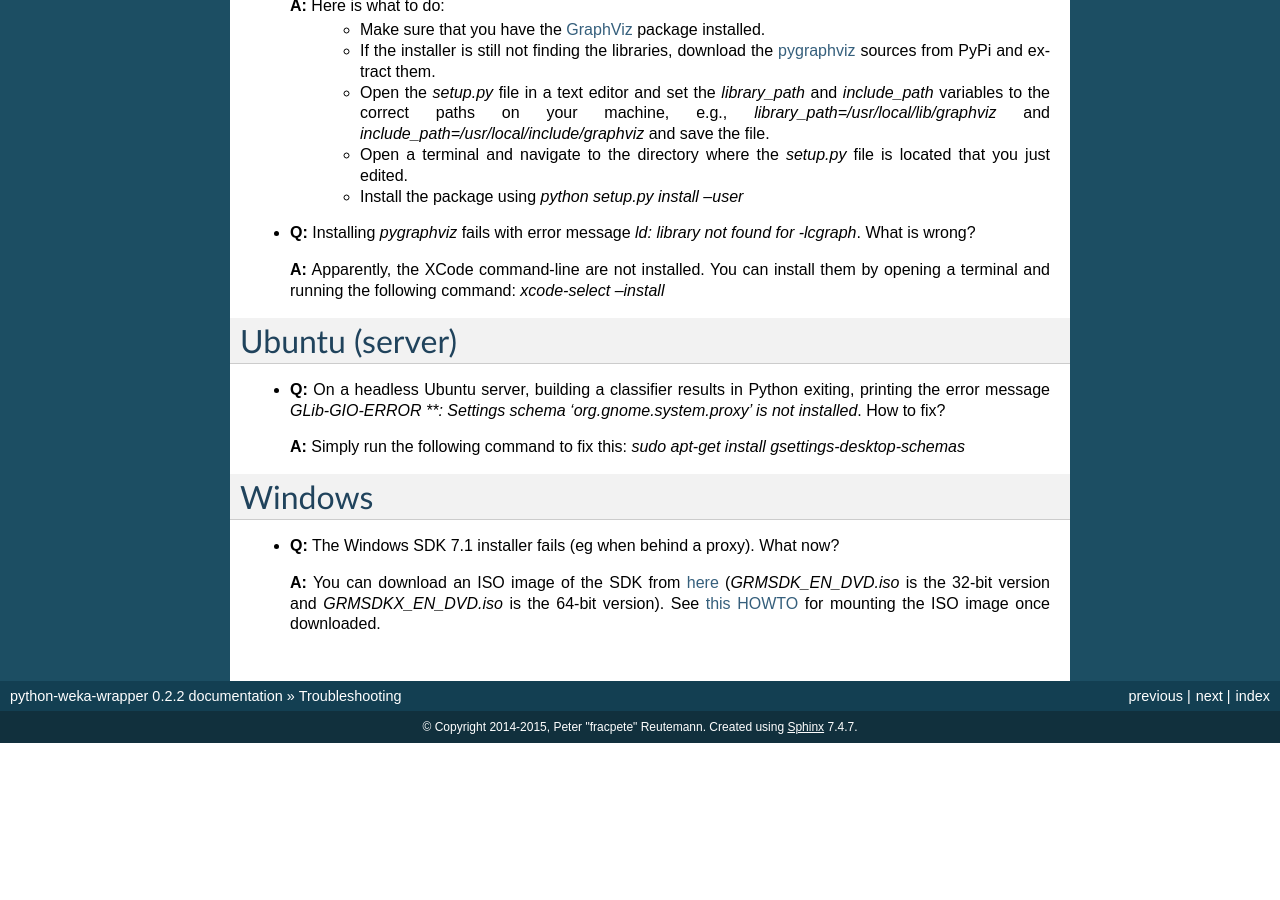
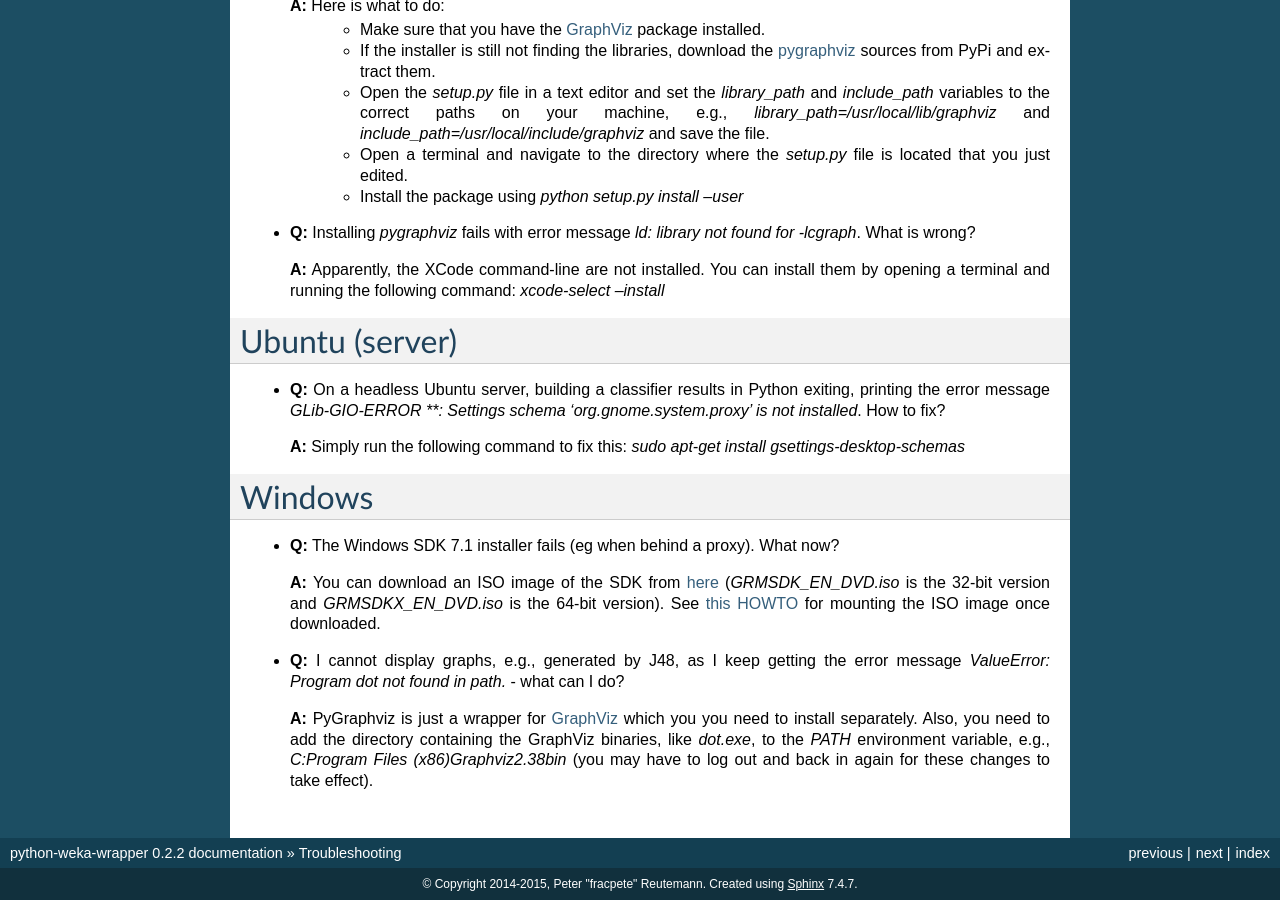
Before and after one commit to fracpete/python-weka-wrapper, a Sphinx documentation site: the page built from doc/source/troubleshooting.rst, in a window 1280 px wide and 900 px high, scrolled down 748 px. Built offline with Sphinx 7.4.7, drawn with Linux system fonts in a browser that asks for light colours; before the commit the page ends 1491 px from its top, so only the background shows below that.

Commit message:
added Q&A for installing graphviz on Windows

```diff
--- a/doc/source/troubleshooting.rst
+++ b/doc/source/troubleshooting.rst
@@ -87,3 +87,8 @@ Windows
   (`GRMSDK_EN_DVD.iso` is the 32-bit version and `GRMSDKX_EN_DVD.iso` is the 64-bit version).
   See `this HOWTO <http://www.howtogeek.com/howto/windows-vista/mount-an-iso-image-in-windows-vista/>`_
   for mounting the ISO image once downloaded.
+
+* **Q:** I cannot display graphs, e.g., generated by J48, as I keep getting the error message `ValueError: Program dot not found in path.` - what can I do?
+
+  **A:** PyGraphviz is just a wrapper for `GraphViz <http://www.graphviz.org/>`_ which you
+  you need to install separately. Also, you need to add the directory containing the GraphViz binaries, like `dot.exe`, to the `PATH` environment variable, e.g., `C:\Program Files (x86)\Graphviz2.38\bin` (you may have to log out and back in again for these changes to take effect).
```
